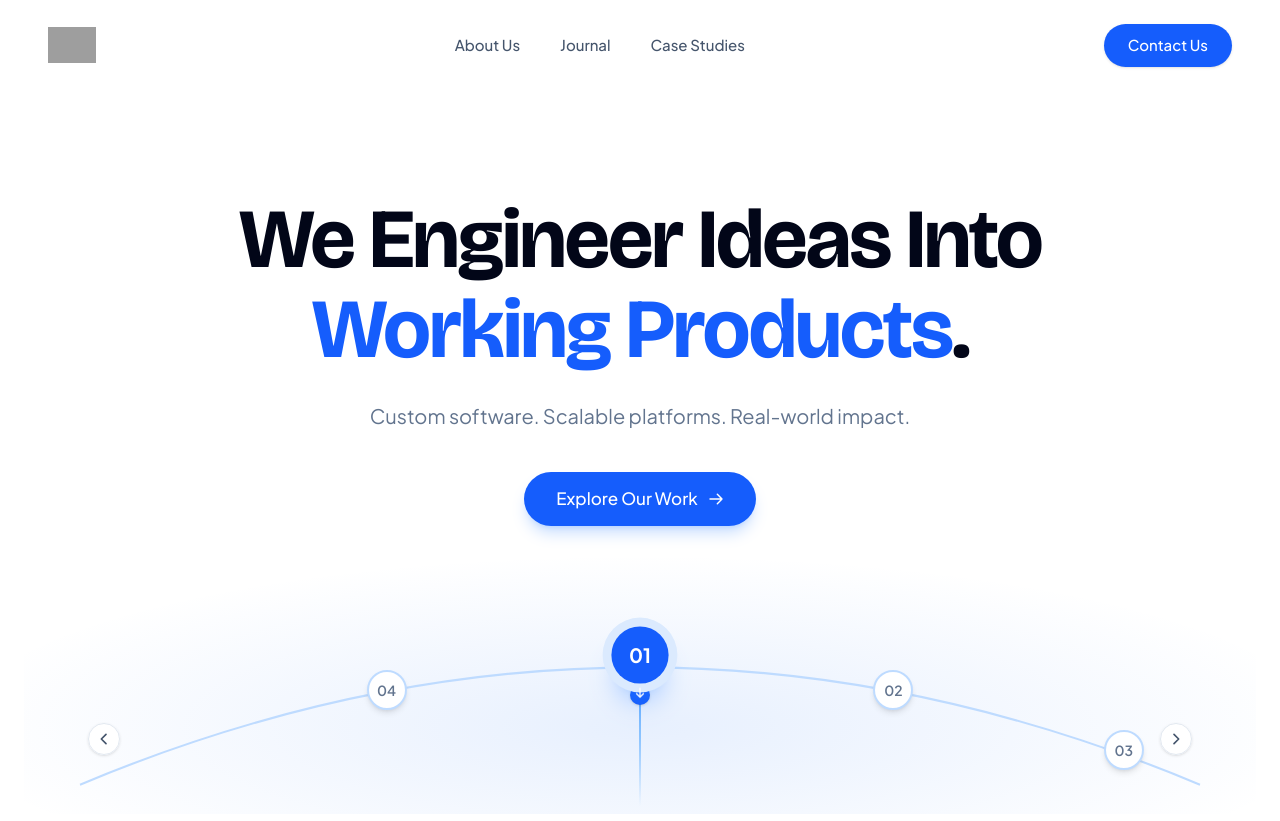
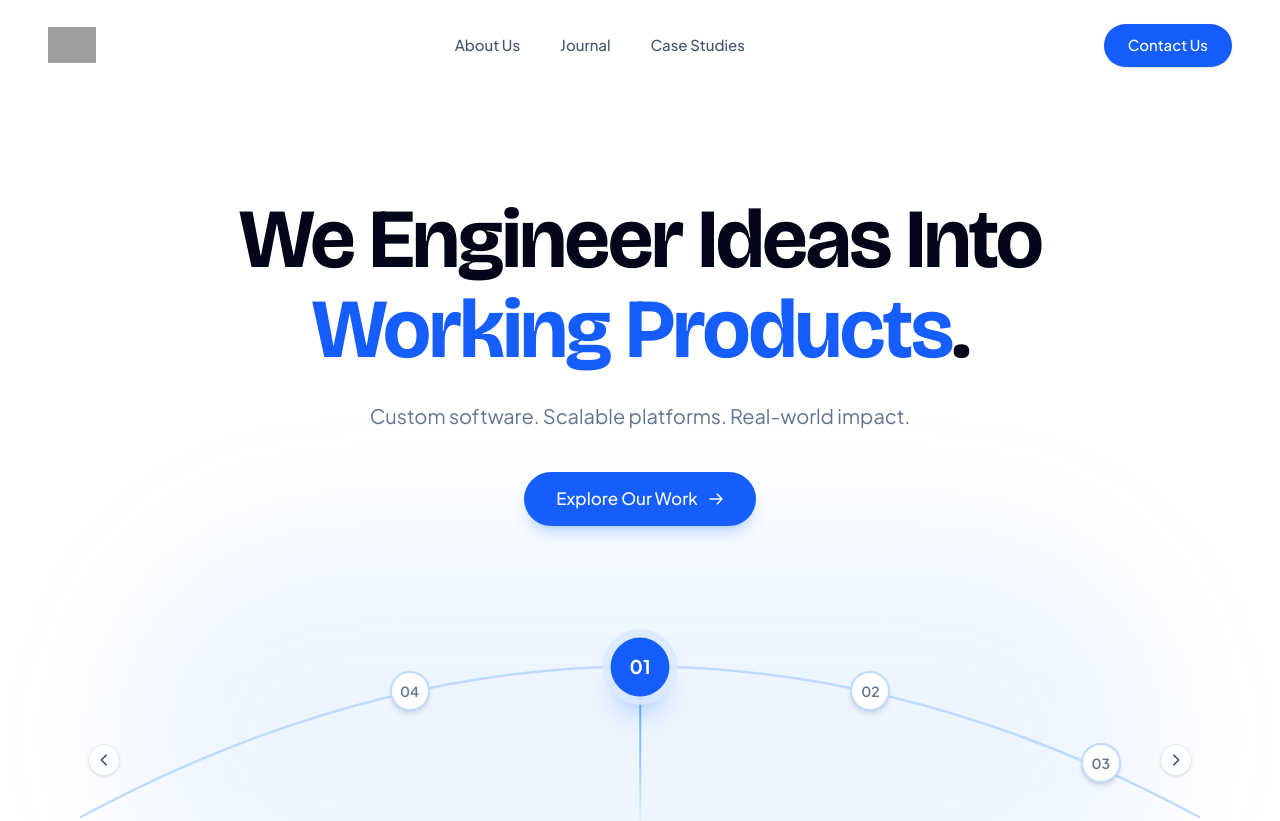
Before and after one commit to HarshaJyos/solvempire_test, a Next.js app: page / in a window 1280 px wide. Shown: the top 821 px of the page. Built offline with nearby package versions, Linux system fonts and the light colour scheme; grey boxes are pictures that could not be loaded; a web font is replaced by a local one.

Commit message:
fix: smooth background gradient transition and center active node directly on arc apex

```diff
--- a/src/app/page.tsx
+++ b/src/app/page.tsx
@@ -186,27 +186,27 @@ export default function Home() {
           </div>
         </div>
 
-        {/* Interactive Rotating Arc Dial - Bridges Hero and Featured Work */}
-        <div className="w-full relative mt-12 sm:mt-16 pt-6 pb-2 flex flex-col items-center select-none">
-          {/* Ambient Blue Glow */}
+        {/* Interactive Rotating Arc Dial - Seamless Bridge Between Hero and Featured Work */}
+        <div className="w-full relative mt-20 sm:mt-24 pt-8 pb-4 flex flex-col items-center select-none">
+          {/* Seamless Ambient Glow without any hard edges */}
           <div
-            className="absolute inset-0 -top-16 bg-[radial-gradient(ellipse_75%_80%_at_50%_70%,rgba(59,130,246,0.12),transparent_75%)] pointer-events-none"
+            className="absolute left-1/2 -translate-x-1/2 top-1/2 -translate-y-1/2 w-[90vw] max-w-5xl h-72 sm:h-96 bg-blue-400/10 rounded-full blur-3xl pointer-events-none"
             aria-hidden="true"
           />
 
           {/* Large Arc Dial Container */}
-          <div className="relative w-full max-w-6xl mx-auto px-4 h-40 sm:h-48">
+          <div className="relative w-full max-w-6xl mx-auto px-4 h-36 sm:h-44">
             {/* SVG Arc Curve */}
             <svg
-              viewBox="0 0 1200 180"
+              viewBox="0 0 1200 140"
               preserveAspectRatio="none"
               className="w-full h-full stroke-blue-200 fill-none overflow-visible"
               style={{ strokeWidth: "2" }}
             >
-              <path d="M 0 160 Q 600 -60 1200 160" />
+              <path d="M 0 130 Q 600 -110 1200 130" />
             </svg>
 
-            {/* Dial Nodes along the Arc */}
+            {/* Dial Nodes along the Arc (Precisely centered on the curve) */}
             {projects.map((project, index) => {
               // Calculate circular offset relative to activeProjectIndex
               let diff = index - activeProjectIndex;
@@ -214,13 +214,13 @@ export default function Home() {
               if (diff < -projects.length / 2) diff += projects.length;
 
               // Map diff to parameter t on curve: diff=0 is center (t=0.5)
-              let t = 0.5 + diff * 0.22;
-              t = Math.max(0.08, Math.min(0.92, t));
+              let t = 0.5 + diff * 0.2;
+              t = Math.max(0.1, Math.min(0.9, t));
 
               // Compute (x, y) coordinates in percentage
               const leftPercent = t * 100;
-              // Quadratic curve formula matching SVG: y(t) = 160 - 440*t*(1-t) in viewBox height 180
-              const topPercent = ((160 - 440 * t * (1 - t)) / 180) * 100;
+              // Quadratic curve formula matching SVG: y(t) = 130 - 480*t*(1-t) in viewBox height 140
+              const topPercent = ((130 - 480 * t * (1 - t)) / 140) * 100;
 
               const isActive = activeProjectIndex === index;
 
@@ -236,26 +236,14 @@ export default function Home() {
                   aria-label={`Switch to project ${project.id}: ${project.title}`}
                 >
                   {isActive ? (
-                    /* Active Center Node */
+                    /* Active Center Node - Centered directly on the arc apex */
                     <div className="relative flex flex-col items-center">
-                      <div className="w-11 h-11 sm:w-13 sm:h-13 rounded-full bg-blue-600 text-white flex items-center justify-center font-bold text-base sm:text-lg shadow-xl shadow-blue-500/40 ring-4 sm:ring-8 ring-blue-100 transition-transform duration-300 scale-110">
+                      <div className="w-12 h-12 sm:w-14 sm:h-14 rounded-full bg-blue-600 text-white flex items-center justify-center font-bold text-base sm:text-lg shadow-xl shadow-blue-500/35 ring-4 sm:ring-8 ring-blue-100/90 transition-transform duration-300 scale-105">
                         <span>{project.id}</span>
-                      </div>
-                      {/* Downward indicator arrow pill */}
-                      <div className="mt-1 w-5 h-5 rounded-full bg-blue-600 text-white flex items-center justify-center shadow-sm">
-                        <svg
-                          className="w-3 h-3 animate-bounce"
-                          fill="none"
-                          stroke="currentColor"
-                          strokeWidth={2.5}
-                          viewBox="0 0 24 24"
-                        >
-                          <path strokeLinecap="round" strokeLinejoin="round" d="M19 14l-7 7m0 0l-7-7m7 7V3" />
-                        </svg>
                       </div>
                     </div>
                   ) : (
-                    /* Inactive Side Node */
+                    /* Inactive Side Node - Centered on the arc curve */
                     <div className="w-9 h-9 sm:w-10 sm:h-10 rounded-full bg-white border-2 border-blue-200 group-hover:border-blue-600 text-slate-500 group-hover:text-blue-600 flex items-center justify-center font-semibold text-xs sm:text-sm shadow-md transition-all duration-300 group-hover:scale-115">
                       <span>{project.id}</span>
                     </div>
@@ -265,7 +253,7 @@ export default function Home() {
             })}
 
             {/* Vertical Connector Line from Center Apex into Featured Work Section */}
-            <div className="absolute left-1/2 -translate-x-1/2 top-[30%] bottom-0 w-[2px] bg-gradient-to-b from-blue-400 via-blue-300 to-transparent pointer-events-none" />
+            <div className="absolute left-1/2 -translate-x-1/2 top-[12%] bottom-0 w-[1.5px] bg-gradient-to-b from-blue-400 via-blue-300 to-transparent pointer-events-none" />
 
             {/* Left / Right Quick Prev / Next Arrow Controls */}
             <button
@@ -273,7 +261,7 @@ export default function Home() {
                 setActiveProjectIndex((prev) => (prev === 0 ? projects.length - 1 : prev - 1))
               }
               aria-label="Previous Project"
-              className="absolute left-2 sm:left-6 top-[65%] -translate-y-1/2 w-8 h-8 rounded-full bg-white/90 border border-slate-200 text-slate-600 hover:text-blue-600 hover:border-blue-400 flex items-center justify-center shadow-sm transition-all hover:scale-110 z-20"
+              className="absolute left-2 sm:left-6 top-[60%] -translate-y-1/2 w-8 h-8 rounded-full bg-white/90 border border-slate-200 text-slate-600 hover:text-blue-600 hover:border-blue-400 flex items-center justify-center shadow-sm transition-all hover:scale-110 z-20"
             >
               <svg className="w-4 h-4" fill="none" stroke="currentColor" strokeWidth={2.5} viewBox="0 0 24 24">
                 <path strokeLinecap="round" strokeLinejoin="round" d="M15 19l-7-7 7-7" />
@@ -284,7 +272,7 @@ export default function Home() {
                 setActiveProjectIndex((prev) => (prev === projects.length - 1 ? 0 : prev + 1))
               }
               aria-label="Next Project"
-              className="absolute right-2 sm:right-6 top-[65%] -translate-y-1/2 w-8 h-8 rounded-full bg-white/90 border border-slate-200 text-slate-600 hover:text-blue-600 hover:border-blue-400 flex items-center justify-center shadow-sm transition-all hover:scale-110 z-20"
+              className="absolute right-2 sm:right-6 top-[60%] -translate-y-1/2 w-8 h-8 rounded-full bg-white/90 border border-slate-200 text-slate-600 hover:text-blue-600 hover:border-blue-400 flex items-center justify-center shadow-sm transition-all hover:scale-110 z-20"
             >
               <svg className="w-4 h-4" fill="none" stroke="currentColor" strokeWidth={2.5} viewBox="0 0 24 24">
                 <path strokeLinecap="round" strokeLinejoin="round" d="M9 5l7 7-7 7" />
@@ -297,7 +285,7 @@ export default function Home() {
       {/* Featured Work Section */}
       <section
         id="featured-work"
-        className="w-full max-w-7xl mx-auto px-6 sm:px-8 lg:px-12 pt-10 pb-20 lg:pb-28 relative scroll-mt-10"
+        className="w-full max-w-7xl mx-auto px-6 sm:px-8 lg:px-12 pt-6 pb-20 lg:pb-28 relative scroll-mt-10"
       >
         {/* Section Header */}
         <div className="flex flex-col items-start max-w-3xl">
```
